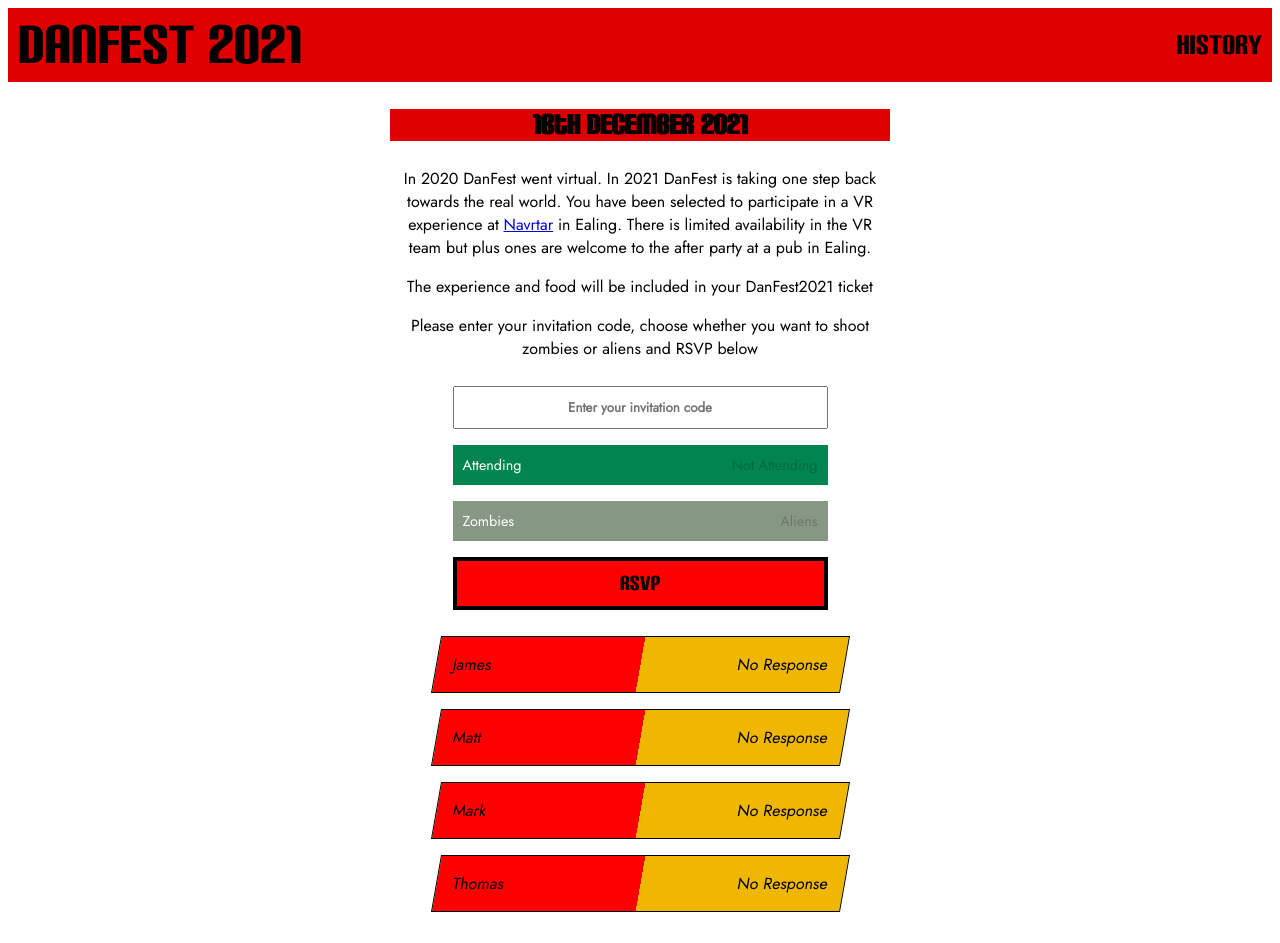
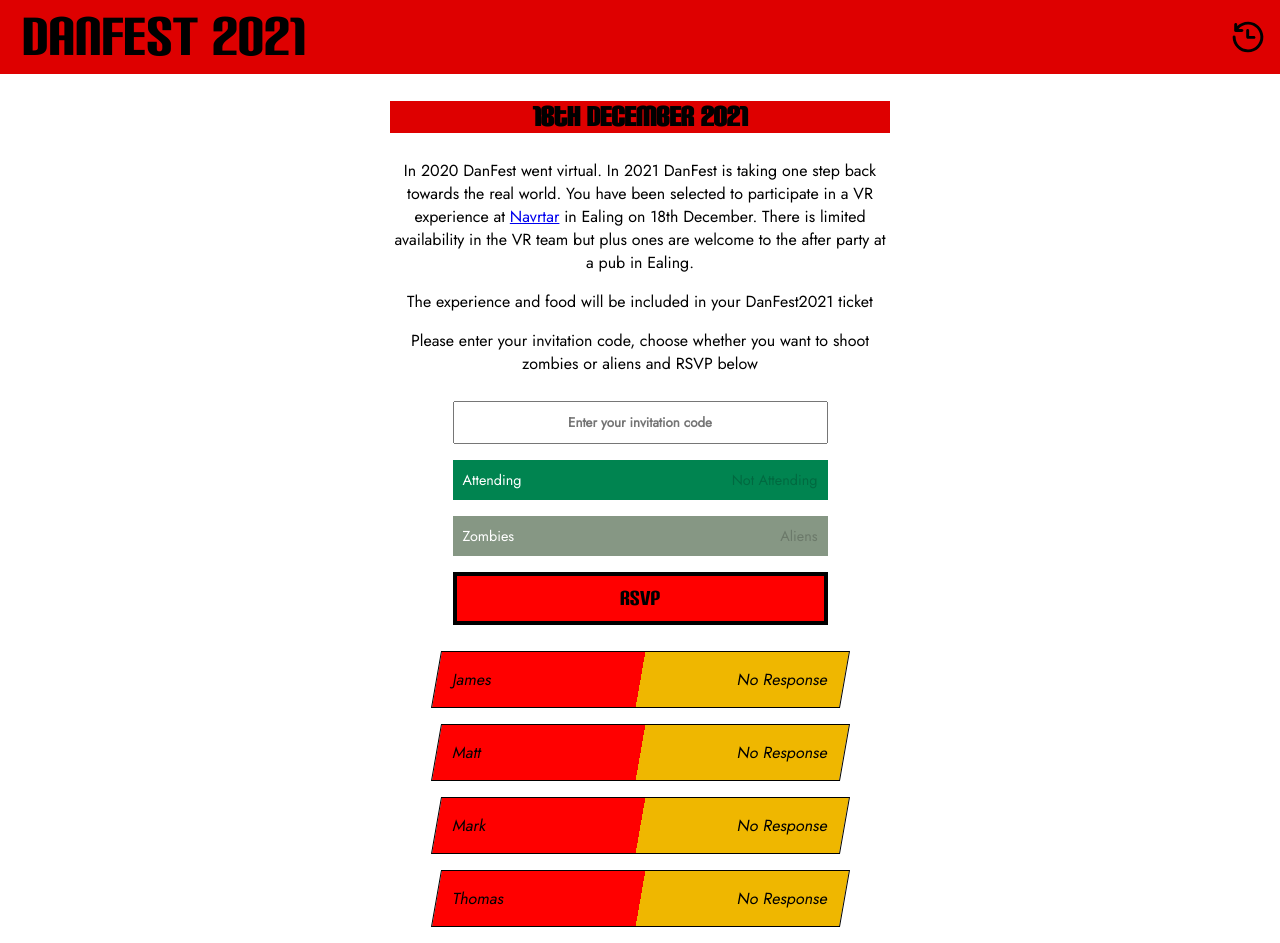
Before and after one commit to DanielKloss/DanFest, a Svelte app: page / in a window 1280 px wide. Built offline with nearby package versions, Linux system fonts and the light colour scheme.

Commit message:
history button

```diff
--- a/public/global.css
+++ b/public/global.css
@@ -1 +1,5 @@
 @font-face { font-family: carbonBlock; src: url('./CarbonBlock.ttf'); }
+
+body {
+    margin: 0;
+}
--- a/src/App.svelte
+++ b/src/App.svelte
@@ -8,8 +8,8 @@
 
 <main>
 	<ul class="header">
-		<button on:click="{() => page = 'current'}" >DANFEST {year}</button>
-		<button on:click="{() => page = 'history'}" class="history">HISTORY</button>
+		<button on:click="{() => page = 'current'}" class="current">DANFEST {year}</button>
+		<img src="/history.svg" alt="" on:click="{() => page = 'history'}" class="history"/>
 	</ul>
 
 	{#if page=="current"}
@@ -32,7 +32,7 @@
 		justify-content: space-between;
 		list-style-type: none;
 		background-color: #DE0000;
-		padding: 0.25em;
+		padding: 0.25em 1em;
 		margin: 0;
 	}
 
@@ -46,6 +46,7 @@
 	}
 
 	.history {
-		font-size: 2em;
+		width: 2em;
+		cursor: pointer;
 	}
 </style>
--- a/src/Current.svelte
+++ b/src/Current.svelte
@@ -26,7 +26,6 @@
      }
    ];
 
-  let year = new Date().getFullYear();
   let invitationCode;
   let attending = "attending";
   let shooting = "zombies";
@@ -49,7 +48,7 @@
 
 <main>
 	<h2>18th December 2021</h2>
-	<p>In 2020 DanFest went virtual. In 2021 DanFest is taking one step back towards the real world. You have been selected to participate in a VR experience at <a href="https://www.navrtar.com/">Navrtar</a> in Ealing. There is limited availability in the VR team but plus ones are welcome to the after party at a pub in Ealing.</p>
+	<p>In 2020 DanFest went virtual. In 2021 DanFest is taking one step back towards the real world. You have been selected to participate in a VR experience at <a href="https://www.navrtar.com/">Navrtar</a> in Ealing on 18th December. There is limited availability in the VR team but plus ones are welcome to the after party at a pub in Ealing.</p>
 	<p>The experience and food will be included in your DanFest2021 ticket</p>
 	<p>Please enter your invitation code, choose whether you want to shoot zombies or aliens and RSVP below</p>
 
```
Also changed, not shown: public/history.svg (added).
